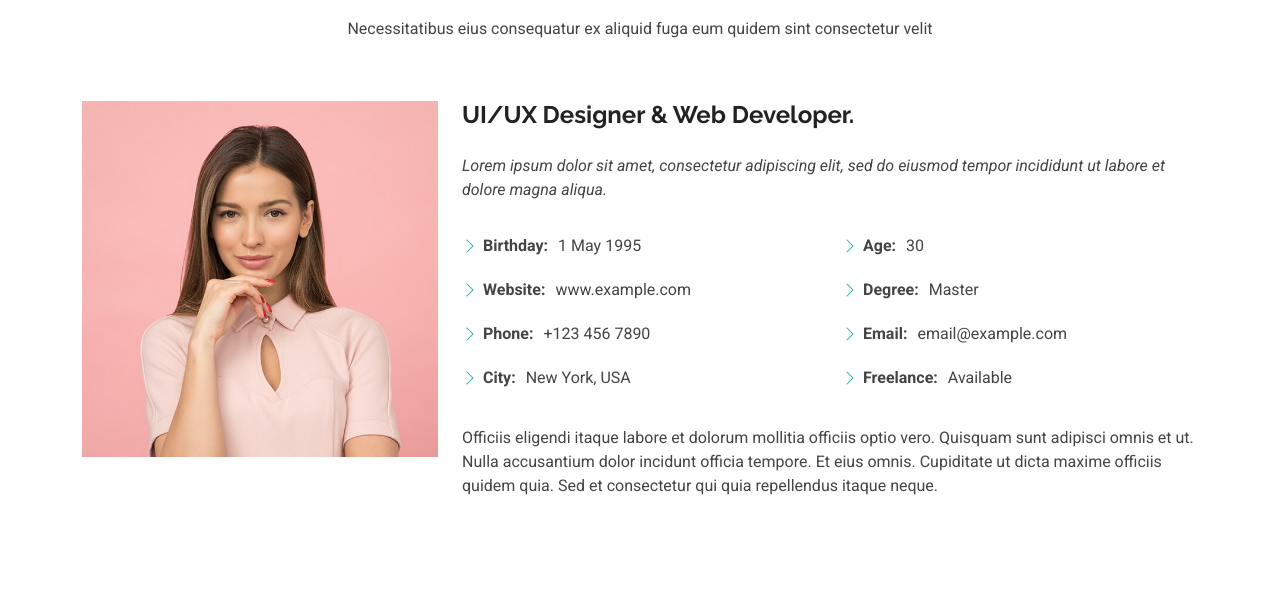
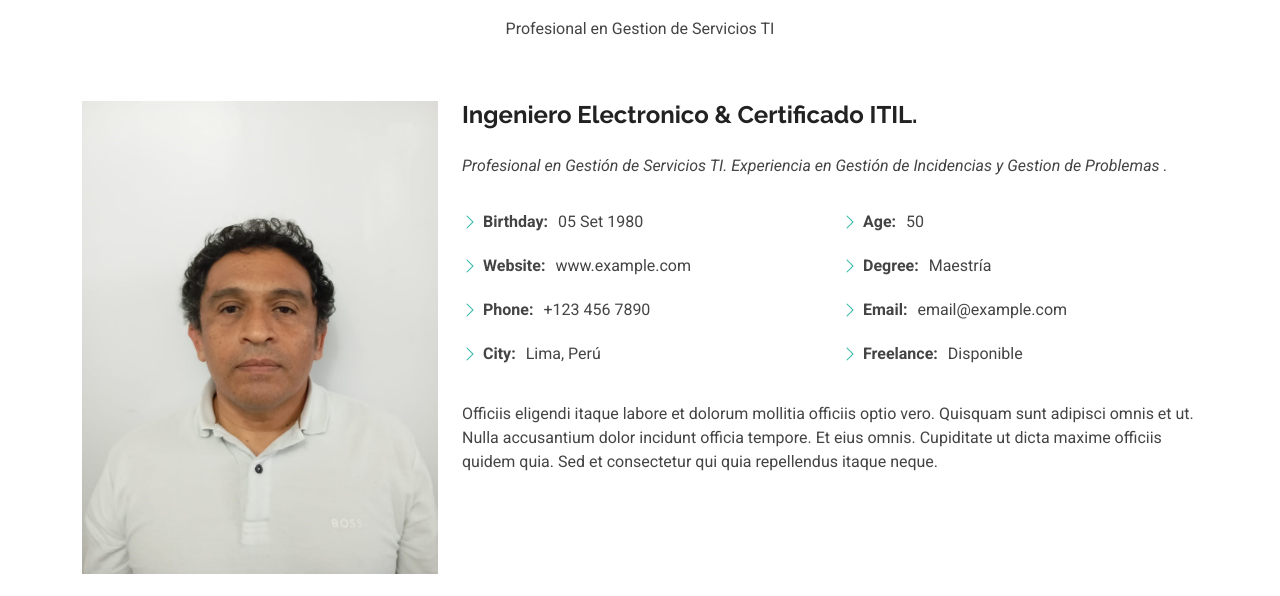
Before and after one commit to pcasascardenas/pcasascardenas.github.io, a plain HTML site: page about.html in a window 1280 px wide. Shown: the part 204-800 px from the top of the page. Drawn offline with Linux system fonts and the light colour scheme.

Commit message:
Cambio de Imagen en About

```diff
--- a/about.html
+++ b/about.html
@@ -94,36 +94,36 @@
       <!-- Section Title -->
       <div class="container section-title" data-aos="fade-up">
         <h2>About</h2>
-        <p>Necessitatibus eius consequatur ex aliquid fuga eum quidem sint consectetur velit</p>
+        <p>Profesional en Gestion de Servicios TI</p>
       </div><!-- End Section Title -->
 
       <div class="container" data-aos="fade-up" data-aos-delay="100">
 
         <div class="row gy-4 justify-content-center">
           <div class="col-lg-4">
-            <img src="assets/img/profile-img.jpg" class="img-fluid" alt="">
+            <img src="assets/img/FotoPasaporte.jpg" class="img-fluid" alt="">
           </div>
           <div class="col-lg-8 content">
-            <h2>UI/UX Designer &amp; Web Developer.</h2>
+            <h2>Ingeniero Electronico &amp; Certificado ITIL.</h2>
             <p class="fst-italic py-3">
-              Lorem ipsum dolor sit amet, consectetur adipiscing elit, sed do eiusmod tempor incididunt ut labore et dolore
-              magna aliqua.
+              Profesional en Gestión de Servicios TI. Experiencia en Gestión de Incidencias y Gestion de Problemas
+              .
             </p>
             <div class="row">
               <div class="col-lg-6">
                 <ul>
-                  <li><i class="bi bi-chevron-right"></i> <strong>Birthday:</strong> <span>1 May 1995</span></li>
+                  <li><i class="bi bi-chevron-right"></i> <strong>Birthday:</strong> <span>05 Set 1980</span></li>
                   <li><i class="bi bi-chevron-right"></i> <strong>Website:</strong> <span>www.example.com</span></li>
                   <li><i class="bi bi-chevron-right"></i> <strong>Phone:</strong> <span>+123 456 7890</span></li>
-                  <li><i class="bi bi-chevron-right"></i> <strong>City:</strong> <span>New York, USA</span></li>
+                  <li><i class="bi bi-chevron-right"></i> <strong>City:</strong> <span>Lima, Perú</span></li>
                 </ul>
               </div>
               <div class="col-lg-6">
                 <ul>
-                  <li><i class="bi bi-chevron-right"></i> <strong>Age:</strong> <span>30</span></li>
-                  <li><i class="bi bi-chevron-right"></i> <strong>Degree:</strong> <span>Master</span></li>
+                  <li><i class="bi bi-chevron-right"></i> <strong>Age:</strong> <span>50</span></li>
+                  <li><i class="bi bi-chevron-right"></i> <strong>Degree:</strong> <span>Maestría</span></li>
                   <li><i class="bi bi-chevron-right"></i> <strong>Email:</strong> <span>email@example.com</span></li>
-                  <li><i class="bi bi-chevron-right"></i> <strong>Freelance:</strong> <span>Available</span></li>
+                  <li><i class="bi bi-chevron-right"></i> <strong>Freelance:</strong> <span>Disponible</span></li>
                 </ul>
               </div>
             </div>
```
Also changed, not shown: index.html (+1 -1 lines).
